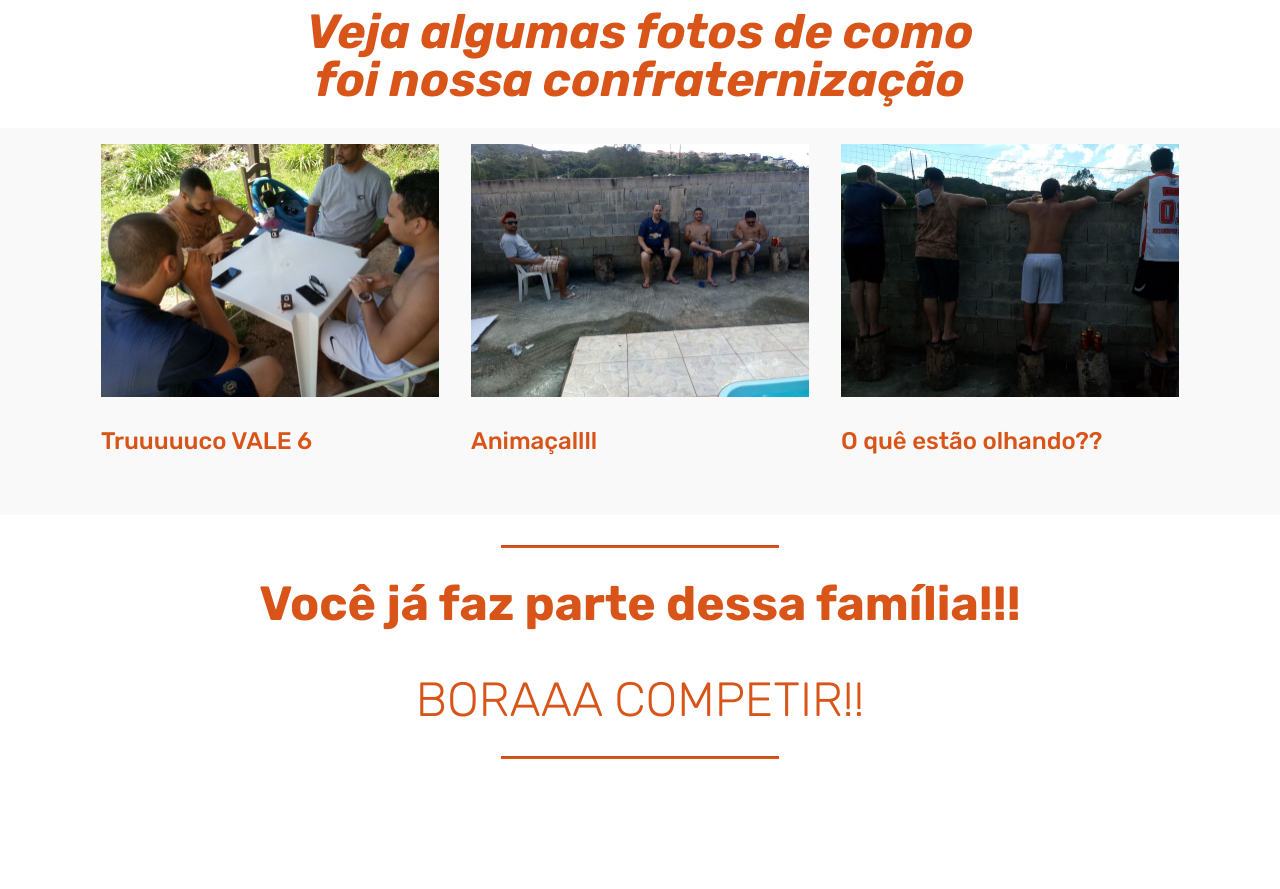
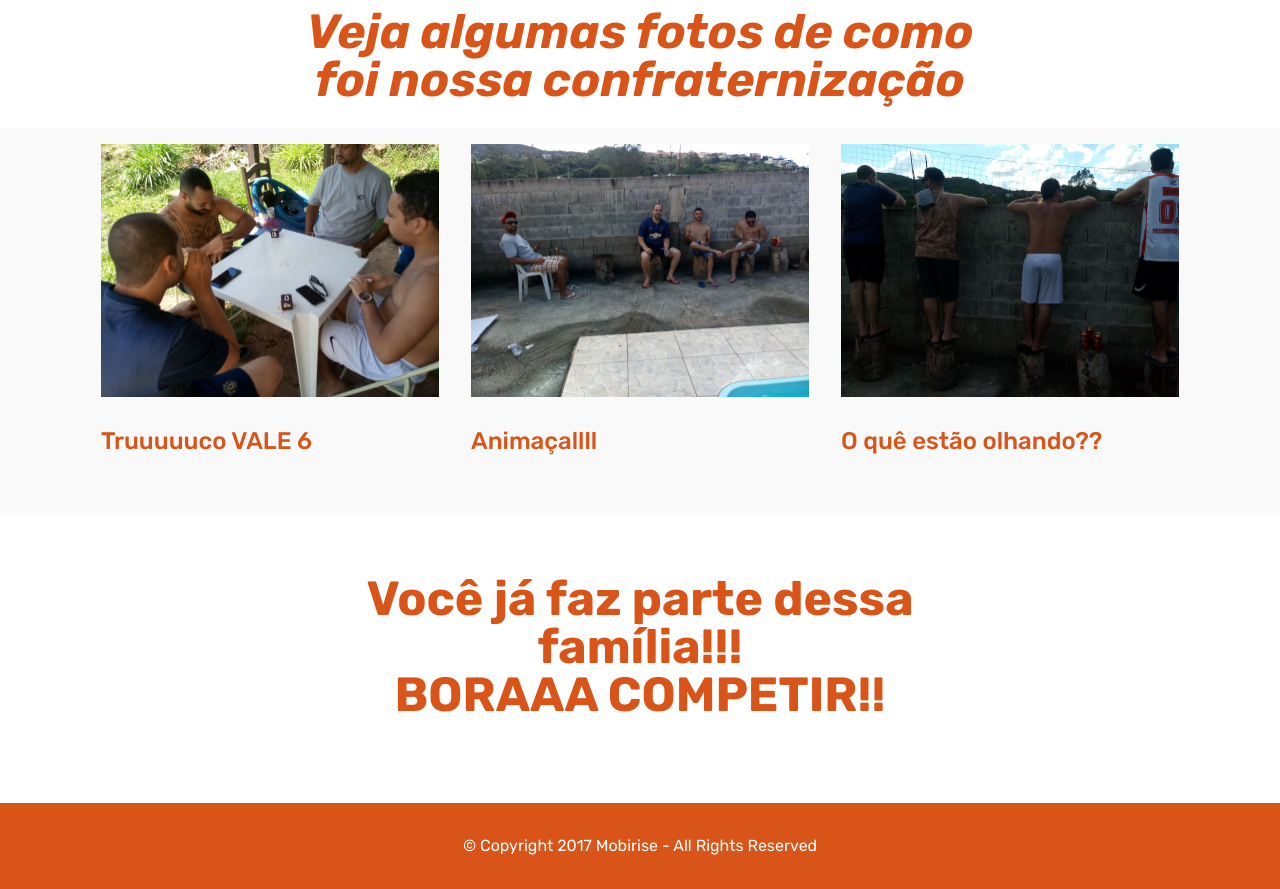
Before and after one commit to ligapassos/siteoficial, a plain HTML site: page index.html in a window 1280 px wide. Shown: the part 1671-2560 px from the top of the page. Before the commit the page ends 2460 px from the top, so only its background shows below. Drawn offline with Linux system fonts and the light colour scheme; files whose address does not match are found by name.

Commit message:
create github pages

```diff
--- a/assets/mobirise/css/mbr-additional.css
+++ b/assets/mobirise/css/mbr-additional.css
@@ -1522,30 +1522,22 @@ body {
 .cid-rdEXpUI28J .card-title {
   color: #d85418;
 }
-.cid-rdEZxF8zNm {
+.cid-rdF0XBOBGq {
+  padding-top: 60px;
+  padding-bottom: 60px;
+  background-color: #ffffff;
+}
+.cid-rdF0XBOBGq .mbr-section-subtitle {
+  color: #767676;
+}
+.cid-rdF0XBOBGq DIV {
+  color: #d85418;
+}
+.cid-rdF0XBOBGq B {
+  color: #1c9d11;
+}
+.cid-rdF1aDsK0R {
   padding-top: 30px;
   padding-bottom: 30px;
-  background-color: #ffffff;
-}
-.cid-rdEZxF8zNm .line {
   background-color: #d85418;
-  color: #d85418;
-  align: center;
-  height: 2px;
-  margin: 0 auto;
-}
-.cid-rdEZxF8zNm .section-text {
-  padding: 2rem 0;
-  color: #d85418;
-}
-.cid-rdEZxF8zNm .inner-container {
-  margin: 0 auto;
-}
-@media (max-width: 768px) {
-  .cid-rdEZxF8zNm .inner-container {
-    width: 100% !important;
-  }
-}
-.cid-rdEZxF8zNm .section-text B {
-  color: #1c9d11;
-}
+}
--- a/index.html
+++ b/index.html
@@ -38,7 +38,7 @@
     </div>
 </section>
 
-<section class="engine"><a href="https://mobirise.info/r">bootstrap templates</a></section><section class="mbr-section content4 cid-rdENagpL7h" id="content4-1">
+<section class="engine"><a href="https://mobirise.info/v">free html templates</a></section><section class="mbr-section content4 cid-rdENagpL7h" id="content4-1">
 
 
 
@@ -211,17 +211,38 @@
     </div>
 </section>
 
-<section class="mbr-section article content9 cid-rdEZxF8zNm" id="content9-9">
+<section class="mbr-section content4 cid-rdF0XBOBGq" id="content4-a">
 
 
 
     <div class="container">
-        <div class="inner-container" style="width: 100%;">
-            <hr class="line" style="width: 25%;">
-            <div class="section-text align-center mbr-fonts-style display-2"><strong>Você já faz parte dessa família!!!</strong><br><br>BORAAA COMPETIR!!</div>
-            <hr class="line" style="width: 25%;">
+        <div class="media-container-row">
+            <div class="title col-12 col-md-8">
+                <h2 class="align-center pb-3 mbr-fonts-style display-2"><strong>Você já faz parte dessa família!!!
+</strong><div><strong>
+</strong></div><div><strong>BORAAA COMPETIR!!</strong></div></h2>
+                <h3 class="mbr-section-subtitle align-center mbr-light mbr-fonts-style display-5"></h3>
+
+            </div>
         </div>
+    </div>
+</section>
+
+<section once="" class="cid-rdF1aDsK0R" id="footer6-b">
+
+
+
+
+
+    <div class="container">
+        <div class="media-container-row align-center mbr-white">
+            <div class="col-12">
+                <p class="mbr-text mb-0 mbr-fonts-style display-7">
+                    © Copyright 2017 Mobirise - All Rights Reserved
+                </p>
+            </div>
         </div>
+    </div>
 </section>
 
 
```
Also changed, not shown: 1 other file.
